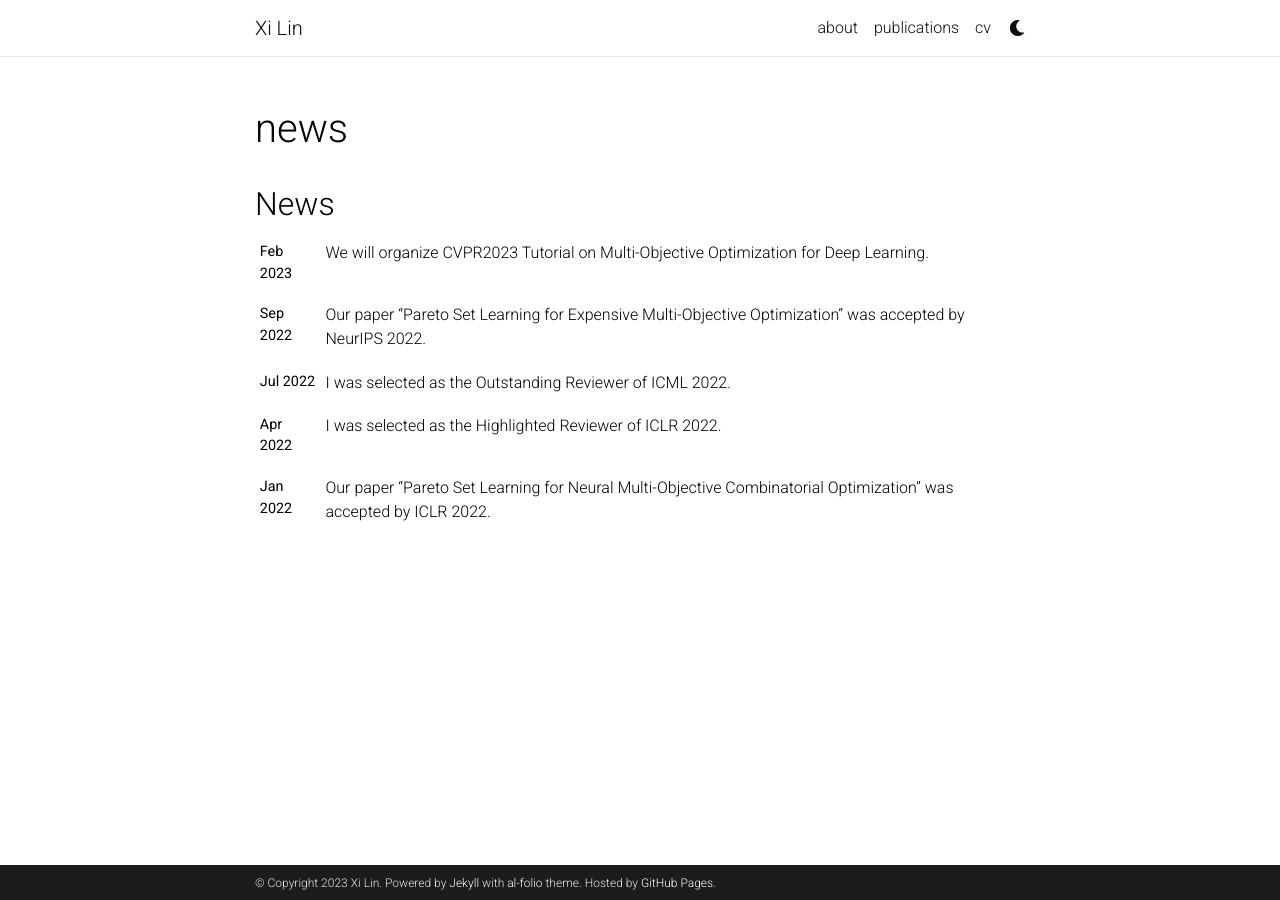
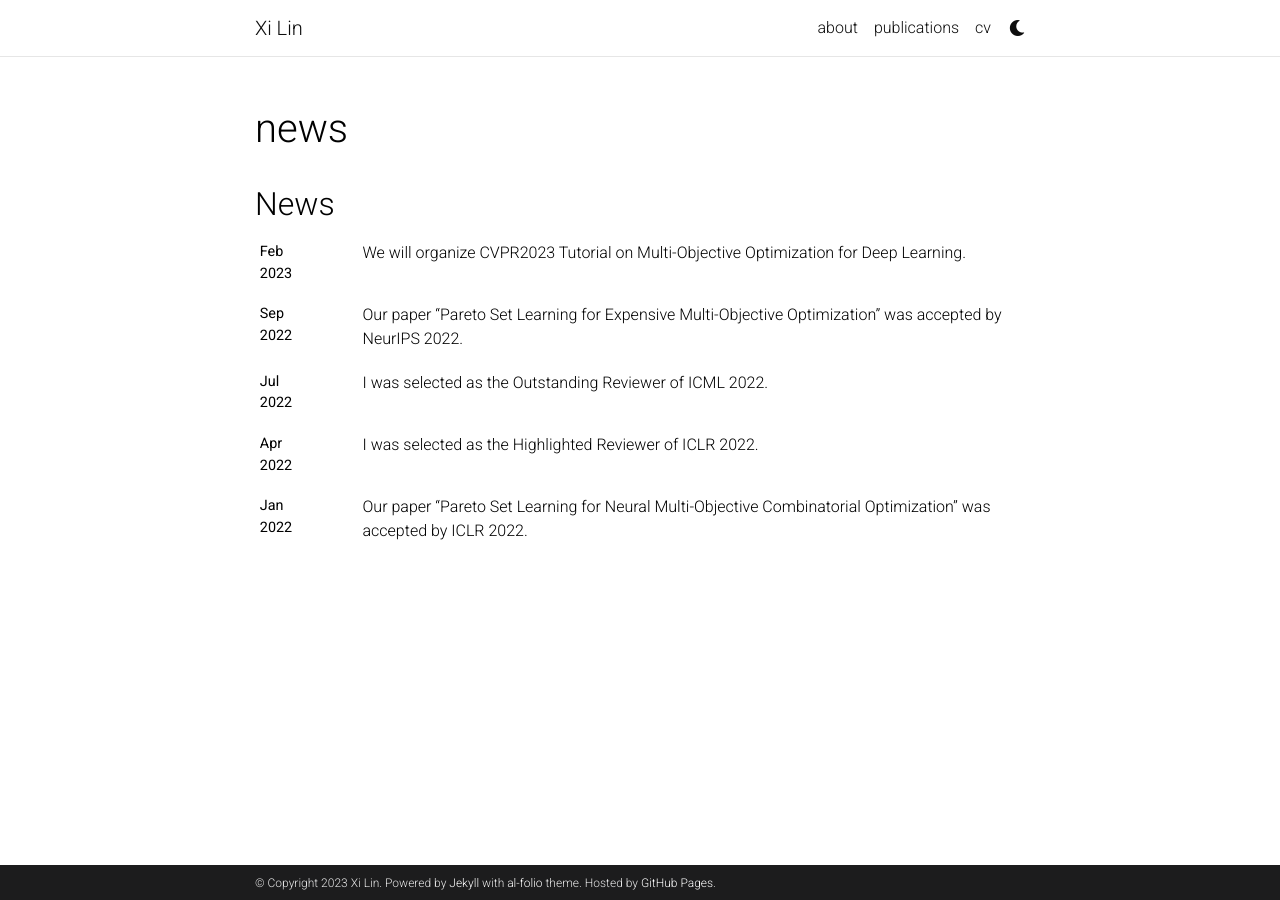
Before and after one commit to Xi-L/Xi-L.github.io, a Jekyll site: the page built from news.html, in a window 1280 px wide. Built offline with Jekyll 4.4.1, drawn with Linux system fonts in a browser that asks for light colours; full-size pictures stand in for the smaller copies a plugin makes; comment, search, counter and statistics services are not loaded; a style sheet for code colours, icons or effects is not loaded.

Commit message:
Update news.html

```diff
--- a/_includes/news.html
+++ b/_includes/news.html
@@ -12,7 +12,8 @@
               {% endif %}
               {% for item in news limit: news_limit %}
                 <tr>
-                  <th scope="row">{{ item.date | date: "%b %Y    " }}</th>
+                  <th scope="row">{{ item.date | date: "%b %Y" }}    </th>
+                  <td width="5%"></td>
                   <td>
                     {% if item.inline -%}
                       {{ item.content | remove: '<p>' | remove: '</p>' | emojify }}
```
